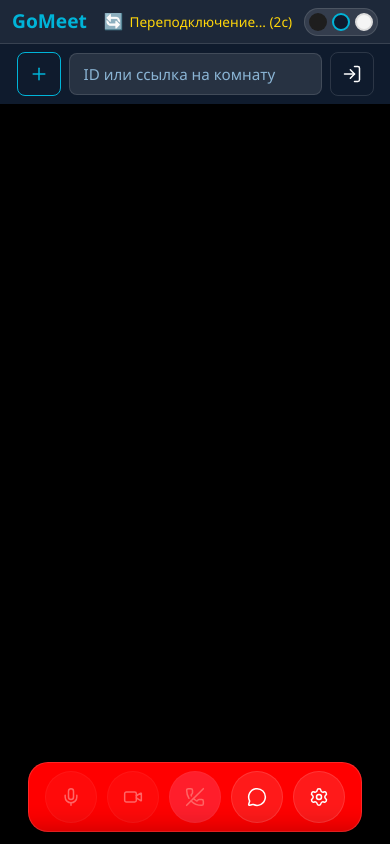
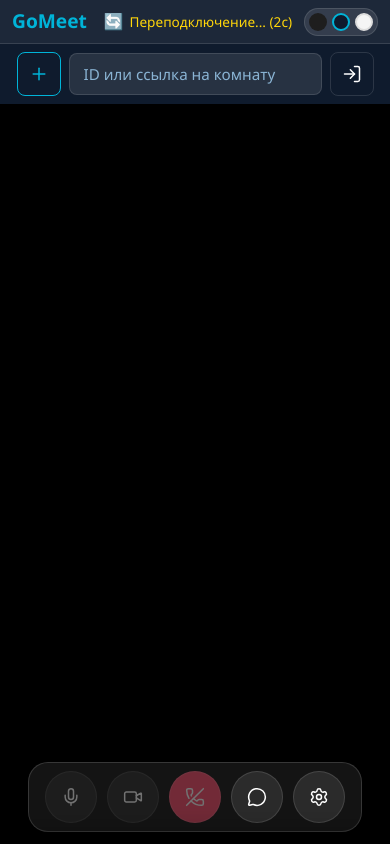
Before and after one commit to Gogoboot/zoom_refactor, a website built with Vite: page client/index.html in a window 390 px wide. Built offline with nearby package versions, Linux system fonts and the light colour scheme; no server answers.

```diff
--- a/client/styles/components/video.css
+++ b/client/styles/components/video.css
@@ -101,9 +101,7 @@
   left: 50%;
   transform: translateX(-50%);
 
-  /* background: var(--bg-glass); */
-
-  background: red !important;
+  background: var(--bg-glass);
 
   border: 1px solid rgba(255,255,255,0.15);
   backdrop-filter: blur(12px);
```
